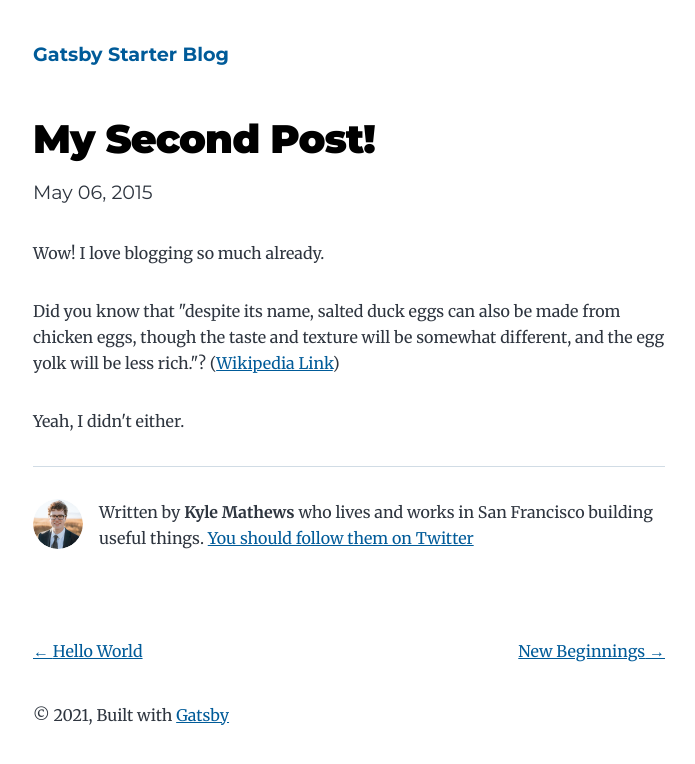
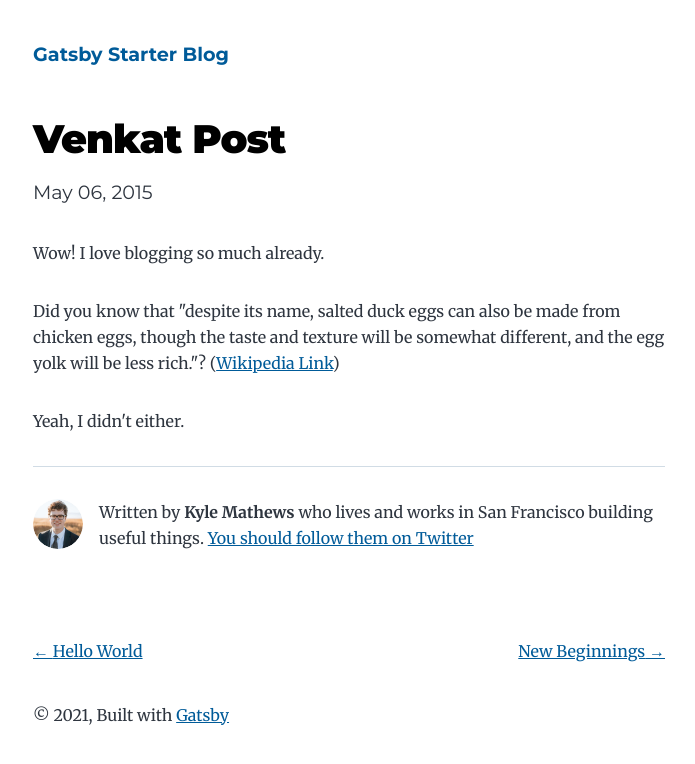
Before and after one commit to venambati/optum-docs, a Gatsby site: page /my-second-post/ in a window 1280 px wide. Shown: the whole page, without its empty margins (291-986 px from the left). Built offline with nearby package versions, Linux system fonts and the light colour scheme; Gatsby itself is replaced by a stand-in of ours.

Commit message:
My default commit message

```diff
--- a/content/blog/my-second-post/index.md
+++ b/content/blog/my-second-post/index.md
@@ -1,6 +1,6 @@
 ---
-title: My Second Post!
-date: "2015-05-06T23:46:37.121Z"
+title: Venkat Post
+date: '2015-05-06T23:46:37.121Z'
 ---
 
 Wow! I love blogging so much already.
```
